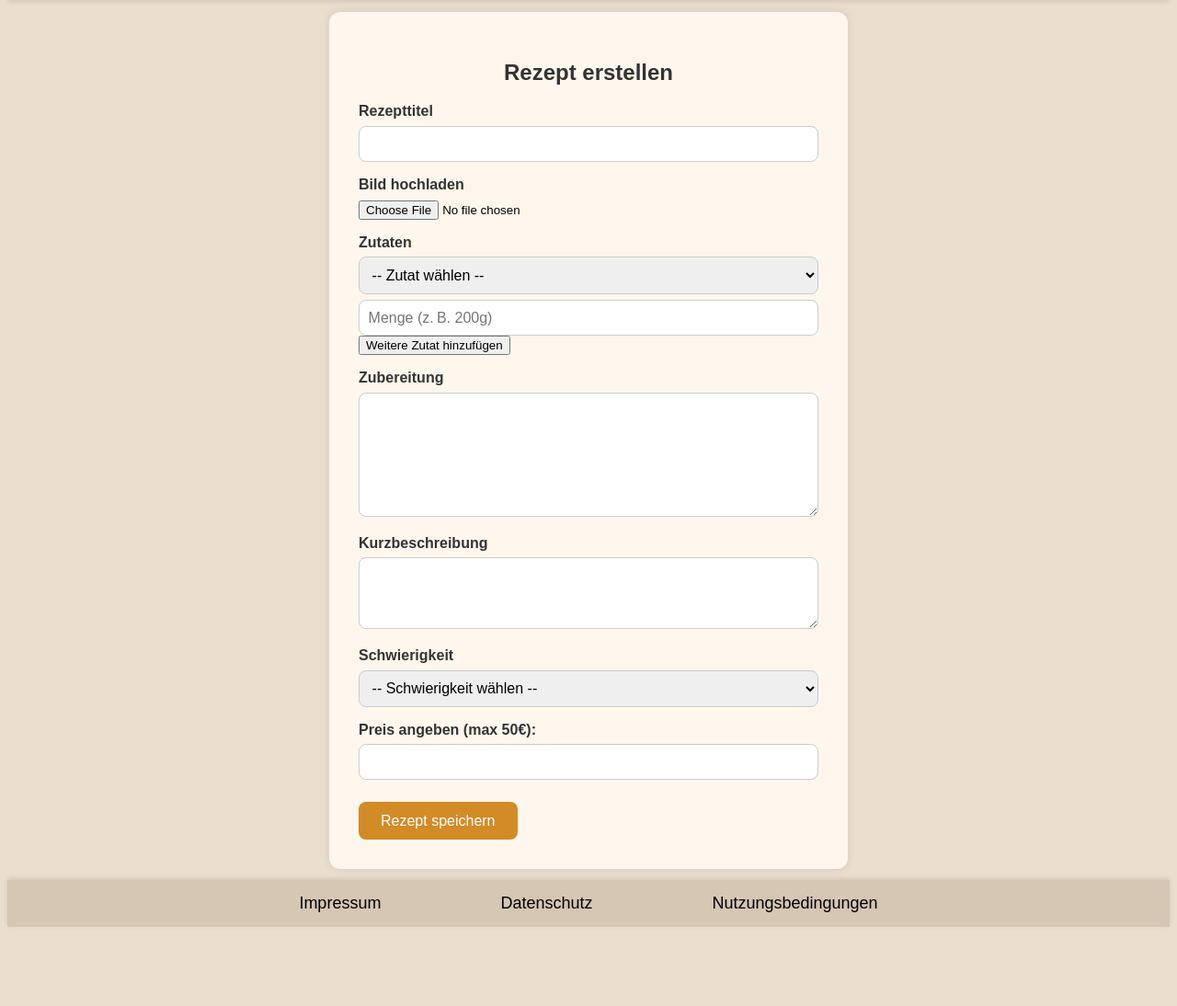
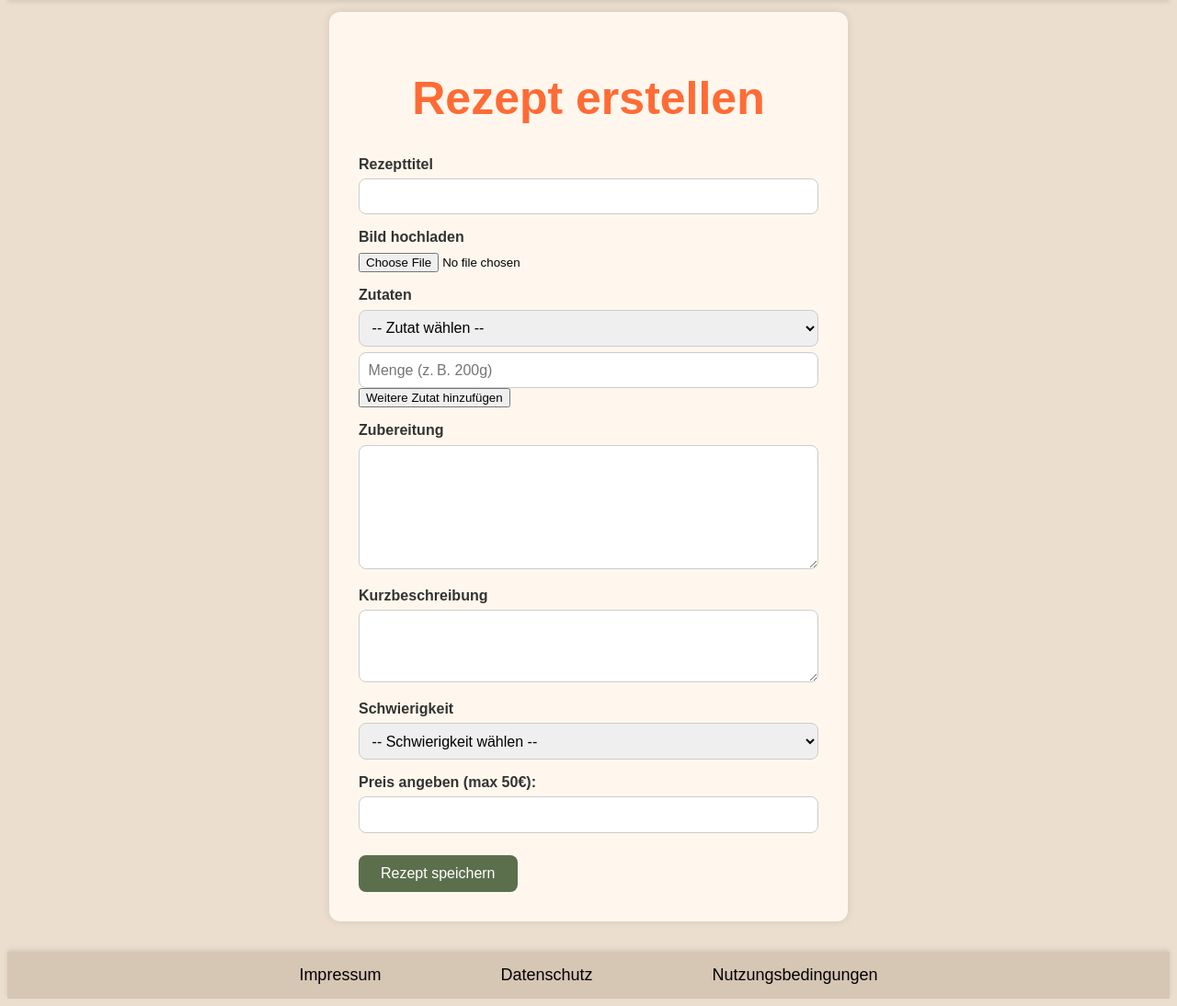
Before and after one commit to cln34/RezeptWebsite, a PHP site: page /rezeptErstellen.php in a window 1280 px wide. Shown: the part 61-1155 px from the top of the page at 92% size. Before the commit the page ends 1069 px from the top, so only its background shows below. Run offline with PHP 8.4, Linux system fonts and the light colour scheme.

Commit message:
Überschriften und Farben angepasst

```diff
--- a/css/footer.css
+++ b/css/footer.css
@@ -4,6 +4,7 @@
   box-shadow: 0 -2px 5px rgba(0, 0, 0, 0.1);
   position: relative;
   bottom: 0;
+  margin-top: 20px;
 }
 
 .footer-nav ul {
--- a/css/index.css
+++ b/css/index.css
@@ -86,7 +86,7 @@
   padding: 5px;
   border-radius: 5px;
   font-size: 14px;
-  color: black;
+  color: white;
   text-align: center;
 
 }
--- a/css/rezeptErstellen.css
+++ b/css/rezeptErstellen.css
@@ -13,11 +13,6 @@
     box-shadow: 0 0 10px rgba(0, 0, 0, 0.1);
     width: 100%;
     max-width: 500px;
-  }
-
-.rezeptErstellen h2 {
-    text-align: center;
-    color: #333;
   }
 
 .rezeptErstellen label {
@@ -45,7 +40,7 @@
 
 .rezeptErstellen input[type="submit"] {
     margin-top: 1.5rem;
-    background-color: #d28b26;
+    background-color: #5C6F4D;
     color: white;
     border: none;
     padding: 0.7rem 1.5rem;
@@ -55,7 +50,7 @@
   }
 
 .rezeptErstellen input[type="submit"]:hover {
-    background-color: #c2781c;
+    background-color: #3e5033;
   }
 
 .rezeptErstellen input[type="text"],
--- a/rezeptErstellen.php
+++ b/rezeptErstellen.php
@@ -18,7 +18,7 @@
 
     <main class="rezeptErstellen">
         <form action="index.php">
-            <h2>Rezept erstellen</h2>
+            <h1>Rezept erstellen</h1>
 
             <label for="titel">Rezepttitel</label>
             <input type="text" id="titel" name="titel" required />
```
Also changed, not shown: userliste.php (+4 -6 lines).
